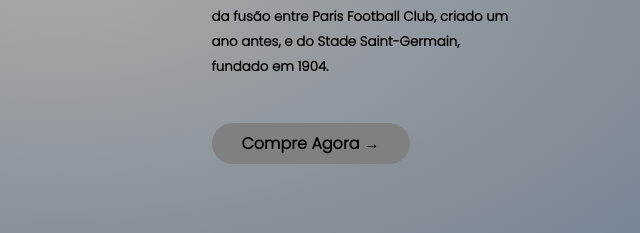
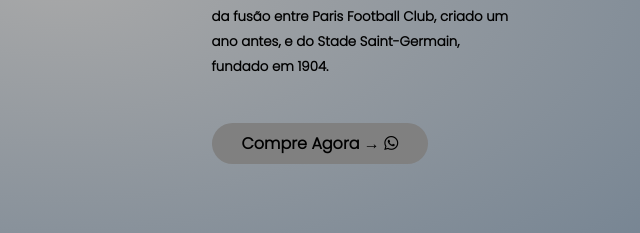
Before and after one commit to Hugox96/Saga-Store-Ecommerce, a plain HTML site: page index.html in a window 1280 px wide. Shown: the part 2647-2880 px from the top of the page, 580-1220 px from the left. Drawn offline with Linux system fonts and the light colour scheme.

Commit message:
Adicionando conexão com whatsapp

```diff
--- a/index.html
+++ b/index.html
@@ -273,7 +273,11 @@
 
 			<br>
 
-			<a href=""; class="btn"> Compre Agora &#8594; </a>
+			<!-- Link para conectar com o whatsapp-->
+			<a  href="https://web.whatsapp.com/send?phone=55980595816" target="_blank" class="btn"> Compre Agora &#8594;
+			<i class="fab fa-whatsapp" style="font-size:16px"> </i>
+			</a>
+
 		 </div>
 	   <!-- Fim da classe row-->
 	</div>
```
